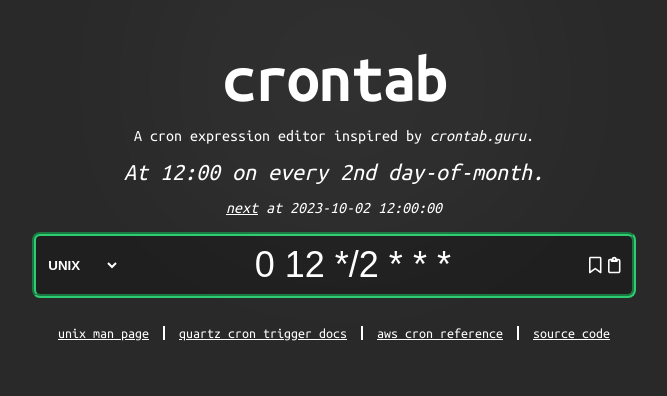
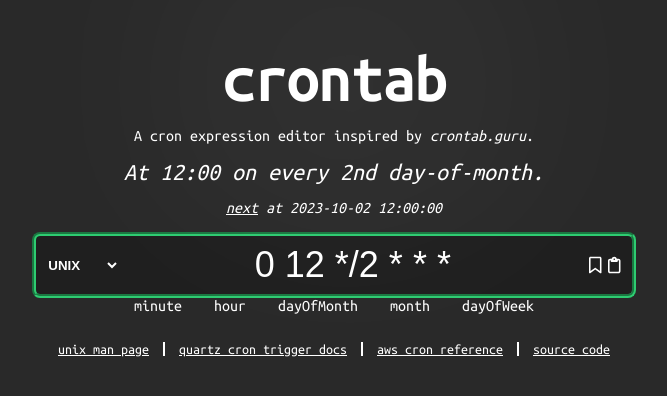
Before and after one commit to daniel-melanson/cron.melanson.dev, a Vue app: page / in a window 1280 px wide. Shown: the top 396 px of the page, without its empty margins (306-973 px from the left). Built offline with nearby package versions, Linux system fonts and the light colour scheme.

Commit message:
feat: report field specific validity

```diff
--- a/src/components/Main.vue
+++ b/src/components/Main.vue
@@ -19,7 +19,9 @@ const isBookmarked = ref(
   checkBookmarkMembership(syntax.value.type, expression.value)
 );
 
-const description = computed(() => syntax.value.describe(expression.value));
+const descriptionResult = computed(() =>
+  syntax.value.describe(expression.value)
+);
 
 function onSyntaxChange(type: CronSyntaxType) {
   syntax.value = SYNTAX_LIST.find((s) => s.type === type)!;
@@ -50,7 +52,7 @@ const showNextDates = ref(false);
   <main>
     <div class="scheduleDescription">
       <label class="scheduleLabel">{{
-        description.isValid ? description.text : "Unknown"
+        descriptionResult.success ? descriptionResult.value.text : "Unknown"
       }}</label>
       <ol class="nextDates">
         <li>
@@ -58,15 +60,19 @@ const showNextDates = ref(false);
             >next</span
           >
           at
-          {{ description.isValid ? description.nextDates[0] : "unknown" }}
+          {{
+            descriptionResult.success
+              ? descriptionResult.value.nextDates[0]
+              : "unknown"
+          }}
         </li>
         <template
-          v-for="(nextDate, i) in description.isValid
-            ? description.nextDates
+          v-for="(nextDate, i) in descriptionResult.success
+            ? descriptionResult.value.nextDates
             : []"
         >
           <li v-if="i > 0 && showNextDates" :key="i">
-            then at {{ description.isValid ? nextDate : "unknown" }}
+            then at {{ descriptionResult.success ? nextDate : "unknown" }}
           </li>
         </template>
       </ol>
@@ -74,16 +80,42 @@ const showNextDates = ref(false);
     <CronForm
       :syntaxKinds="SYNTAX_LIST"
       :expression="expression"
-      :isValid="description.isValid"
+      :isValid="descriptionResult.success"
       :isBookmarked="isBookmarked"
       @update:expression="onExpressionChange"
       @update:syntax="onSyntaxChange"
       @update:isBookmarked="toggleBookmark"
     />
+    <div class="fieldTitles">
+      <a
+        v-for="(field, i) in syntax.fields"
+        :key="field.name"
+        :class="{
+          invalid:
+            !descriptionResult.success &&
+            descriptionResult.error.invalidFieldIndices.includes(i),
+        }"
+        >{{ field.name }}</a
+      >
+    </div>
   </main>
 </template>
 
 <style scoped>
+.fieldTitles {
+  display: flex;
+  justify-content: center;
+}
+
+.fieldTitles > * {
+  padding: 0 1em;
+}
+
+.fieldTitles .invalid {
+  background-color: var(--color-red);
+  border-radius: 8px;
+}
+
 .scheduleDescription {
   display: flex;
   flex-direction: column;
--- a/src/cron.ts
+++ b/src/cron.ts
@@ -74,19 +74,21 @@ export enum CronSyntaxType {
   AWS = "AWS",
 }
 
-type ExpressionDescription =
-  | InvalidExpressionDescription
-  | ValidExpressionDescription;
+type Result<T, E> = { success: true; value: T } | { success: false; error: E };
 
-interface InvalidExpressionDescription {
-  isValid: false;
-  invalidFieldIndices: number[];
+interface ExpressionDescription {
+  text: string;
+  nextDates: string[];
 }
 
-interface ValidExpressionDescription {
-  isValid: true;
-  text: string;
-  nextDates: string[];
+class InvalidCronExpression extends Error {
+  public readonly partitions: string[];
+  public readonly invalidFieldIndices: number[];
+  constructor(partitions: string[], invalidFieldIndices: number[]) {
+    super("Invalid cron expression.");
+    this.partitions = partitions;
+    this.invalidFieldIndices = invalidFieldIndices;
+  }
 }
 
 export interface CronSyntax {
@@ -94,7 +96,9 @@ export interface CronSyntax {
   description: string;
   pattern: RegExp;
   fields: CronField[];
-  describe: (expression: string) => ExpressionDescription;
+  describe: (
+    expression: string
+  ) => Result<ExpressionDescription, InvalidCronExpression>;
 }
 
 type CronFieldValidator = (...matchedFields: RegExpMatchArray[]) => boolean;
@@ -138,7 +142,7 @@ class CronSyntaxBuilder {
             .join(" ") +
           "$"
       ),
-      describe: (expression: string): ExpressionDescription => {
+      describe: (expression) => {
         const partitions = partitionExpression(expression);
 
         const matchResults = this.fields.map(
@@ -169,12 +173,16 @@ class CronSyntaxBuilder {
 
         const invalidFieldIndices = getInvalidFieldIndices();
         if (invalidFieldIndices.length > 0)
-          return { isValid: false, invalidFieldIndices };
+          return {
+            success: false,
+            error: new InvalidCronExpression(partitions, invalidFieldIndices),
+          };
 
         // TODO describe string and get next dates
 
         return {
-          isValid: true,
+          success: true,
+          value: {
             text: "At 12:00 on every 2nd day-of-month.",
             nextDates: [
               "2023-10-02 12:00:00",
@@ -183,6 +191,7 @@ class CronSyntaxBuilder {
               "2023-10-08 12:00:00",
               "2023-10-10 12:00:00",
             ],
+          },
         };
       },
       fields: this.fields,
```
Lines whose indentation alone changed are shown as unchanged.
